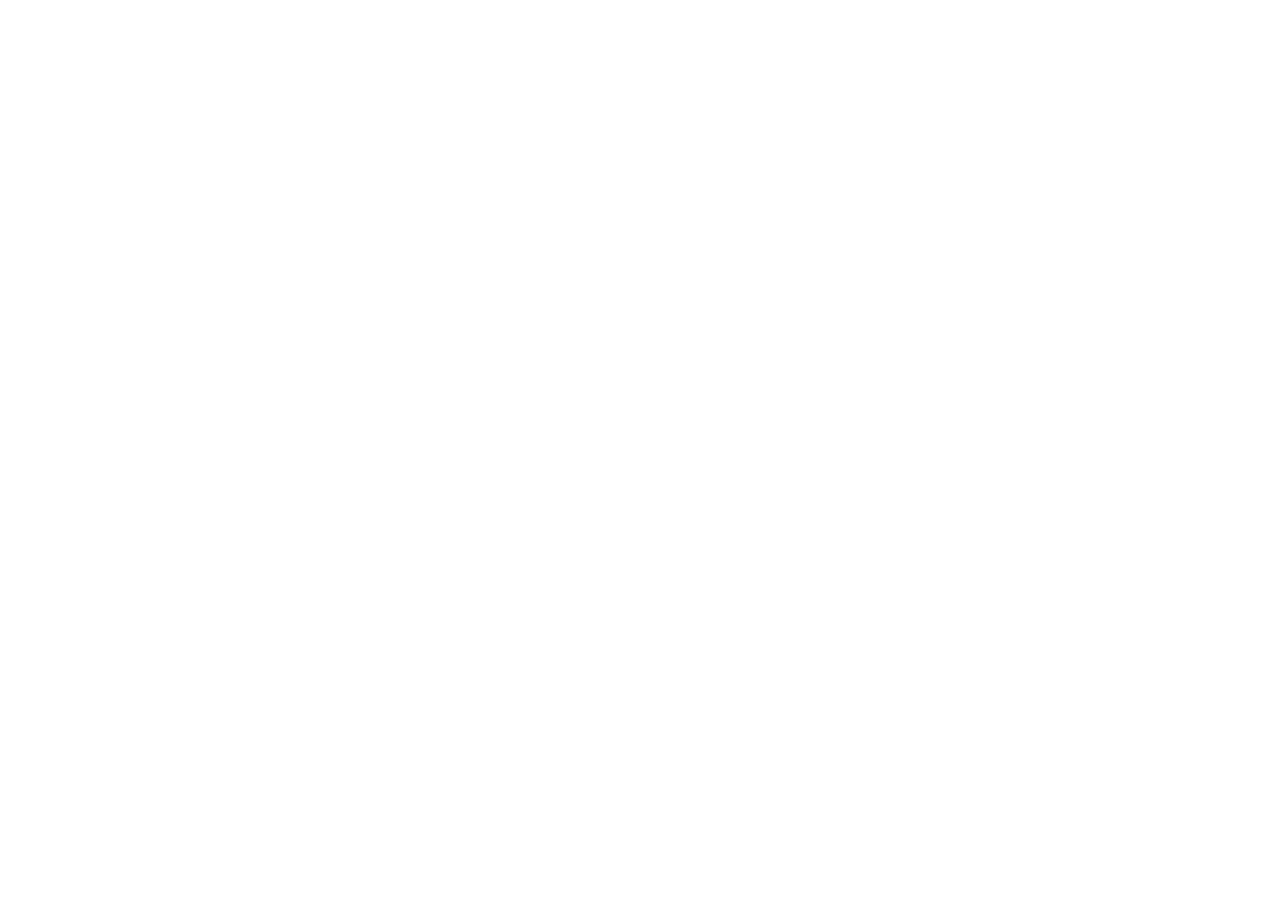
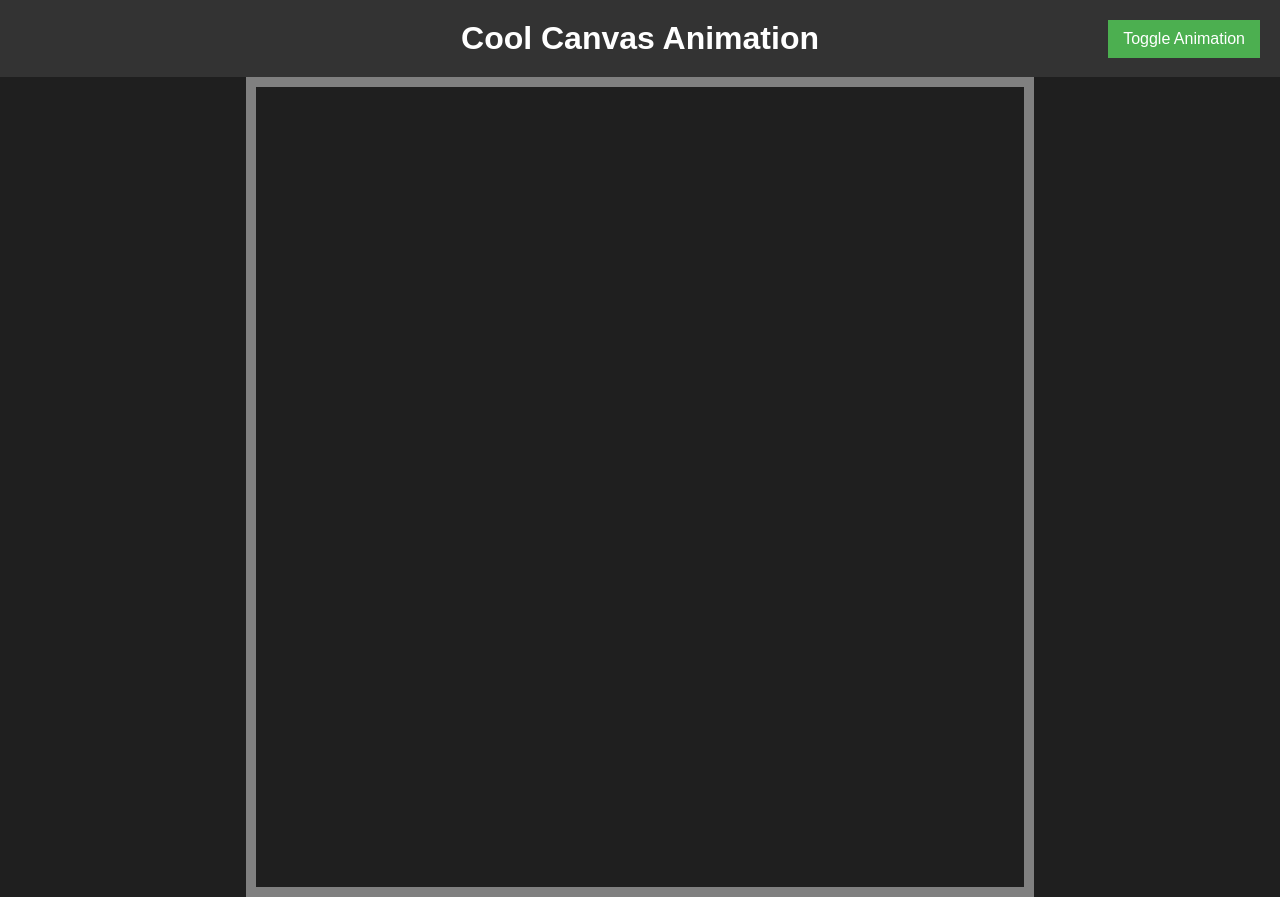
Before and after one commit to Hamza-El-Fahli/The-Blue-Line, a plain HTML site: page index.html in a window 1280 px wide. Before the commit the page ends 800 px from the top, so only its background shows below. Drawn offline with Linux system fonts and the light colour scheme.

Commit message:
add styling

```diff
--- a/index.html
+++ b/index.html
@@ -3,13 +3,18 @@
 <head>
     <meta charset="UTF-8">
     <meta name="viewport" content="width=device-width, initial-scale=1.0">
-    <title>Document</title>
+    <title>Cool Canvas Animation</title>
     <link rel="stylesheet" href="style.css">
 </head>
 <body>
+    <header>
+        <h1>Cool Canvas Animation</h1>
+    </header>
     <canvas></canvas>
-
-
+    <div class="widgets">
+        <button onclick="toggleAnimation()">Toggle Animation</button>
+        <div id="message-box"></div>
+    </div>
     <script src="script.js"></script>
 </body>
 </html>
--- a/script.js
+++ b/script.js
@@ -1,15 +1,12 @@
 let canvas = document.querySelector("canvas");
 setupCanvas();
-
-
 
 const ctx = canvas.getContext('2d');
 
 function setupCanvas(){
-    canvas.width = window.innerWidth;
-    canvas.height = window.innerHeight;
-};
-
+    canvas.width = window.innerWidth*60/100;
+    canvas.height = 800;
+}
 
 window.addEventListener("resize" , setupCanvas);
 
@@ -18,10 +15,10 @@
     y : 0.5 * window.innerHeight
 };
 
-function updateMousePosition (X,Y){
-    pointer.x = X;
-    pointer.y = Y;
-};
+function updateMousePosition(X,Y){
+    pointer.x = X - canvas.getBoundingClientRect().left;
+    pointer.y = Y - canvas.getBoundingClientRect().top;
+}
 
 window.addEventListener("click", e => {
     updateMousePosition(e.pageX, e.pageY);
@@ -35,26 +32,24 @@
     updateMousePosition(e.targetTouches[0].pageX, e.targetTouches[0].pageY);
 });
 
-
-const  p = {x:0,y:0}
+const  p = {x:0,y:0};
 
 const params = {
     spring : .4,
     pointsNumber : 30,
     friction : 0.5,
     baseWidth : 0.9
-}
+};
+
 const trail = new Array (params.pointsNumber);
-for (let i=0 ; i < params.pointsNumber ; i++){
+for (let i=0; i < params.pointsNumber; i++){
     trail[i] = {
         x : pointer.x,
         y : pointer.y,
         dx : 0,
-        dy : 0,
+        dy : 0
+    };
 }
-};
-
-
 
 function update(t){
     ctx.clearRect(0, 0, canvas.width, canvas.height);
@@ -63,7 +58,6 @@
         const prev = pIdx === 0 ? pointer : trail[pIdx - 1];
         const spring = pIdx === 0 ? 0.4 * params.spring : params.spring;
 
-
         p.dx += (prev.x - p.x) * spring;
         p.dy += (prev.y - p.y) * spring;
         p.dx *= params.friction;
@@ -71,37 +65,32 @@
         p.x += p.dx;
         p.y += p.dy ;
 
-        // ctx.beginPath();
-        // ctx.arc(p.x, p.y, 5, 0, 2 * Math.PI);
-        // ctx.fill();
-
         if(pIdx == 0){
             ctx.beginPath();
-            ctx.moveTo(p.x,p.y);
-        // } else {
-        //     ctx.lineTo(p.x,p.y);
+            ctx.moveTo(p.x, p.y);
         }
-
     });
 
     for (let i = 1; i < trail.length - 1; i++) {
-    const xc = .5 * (trail[i].x + trail[i + 1].x);
-    const yc = .5 * (trail[i].y + trail[i + 1].y);
+        const xc = 0.5 * (trail[i].x + trail[i + 1].x);
+        const yc = 0.5 * (trail[i].y + trail[i + 1].y);
         ctx.quadraticCurveTo(trail[i].x, trail[i].y, xc, yc);
         ctx.lineWidth = params.baseWidth * (params.pointsNumber - i);
+        ctx.strokeStyle = `rgba(0, 0, 255, ${i/(trail.length - 1)})`; // Blue color with varying alpha
+
+        // Add shadow effect
+        ctx.shadowColor = `rgba(0, 0, 255, ${i/(trail.length - 1)})`; // Shadow color
+        ctx.shadowBlur = 10; // Blur radius
+
         ctx.stroke();
+
+        // Reset shadow properties
+        ctx.shadowColor = 'transparent';
+        ctx.shadowBlur = 0;
     }
-    ctx.stroke();
+
     window.requestAnimationFrame(update);
 }
 
-
-
-
-
-
-
-
-
-
+// Initial call to start the animation
 update(0);
--- a/style.css
+++ b/style.css
@@ -1,5 +1,51 @@
+body {
+    margin: 0;
+    overflow: hidden; /* Hide scroll bars */
+    background-color: #1f1f1f; /* Dark background color */
+    font-family: 'Arial', sans-serif; /* Use a clean font */
+}
+
+header {
+    padding: 20px;
+    text-align: center;
+    background-color: #333; /* Header background color */
+}
+
+h1 {
+    color: #fff; /* Header text color */
+    margin: 0;
+}
+
 canvas {
+    display: block;
+    background-color: transparent; /* Make canvas transparent */
+    border: 10px solid gray;
+    margin: auto;
+}
+
+.widgets {
     position: fixed;
-    top: 0;
-    left: 0;
+    top: 20px;
+    right: 20px;
+    display: flex;
+    flex-direction: column;
+    align-items: flex-end;
 }
+
+button {
+    background-color: #4CAF50; /* Green button color */
+    color: #fff; /* Button text color */
+    border: none;
+    padding: 10px 15px;
+    margin-bottom: 10px;
+    cursor: pointer;
+    font-size: 16px;
+}
+
+#message-box {
+    background-color: #fff; /* White background for the message box */
+    color: #333; /* Message text color */
+    padding: 10px;
+    border-radius: 5px;
+    display: none; /* Initially hide the message box */
+}
```
Lines whose indentation alone changed are shown as unchanged.
